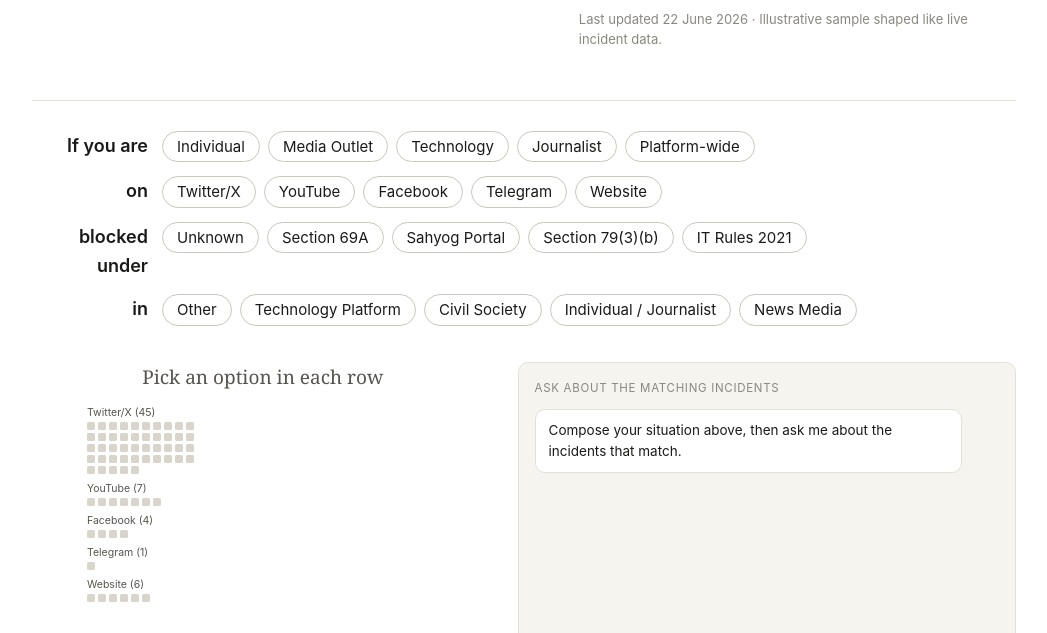
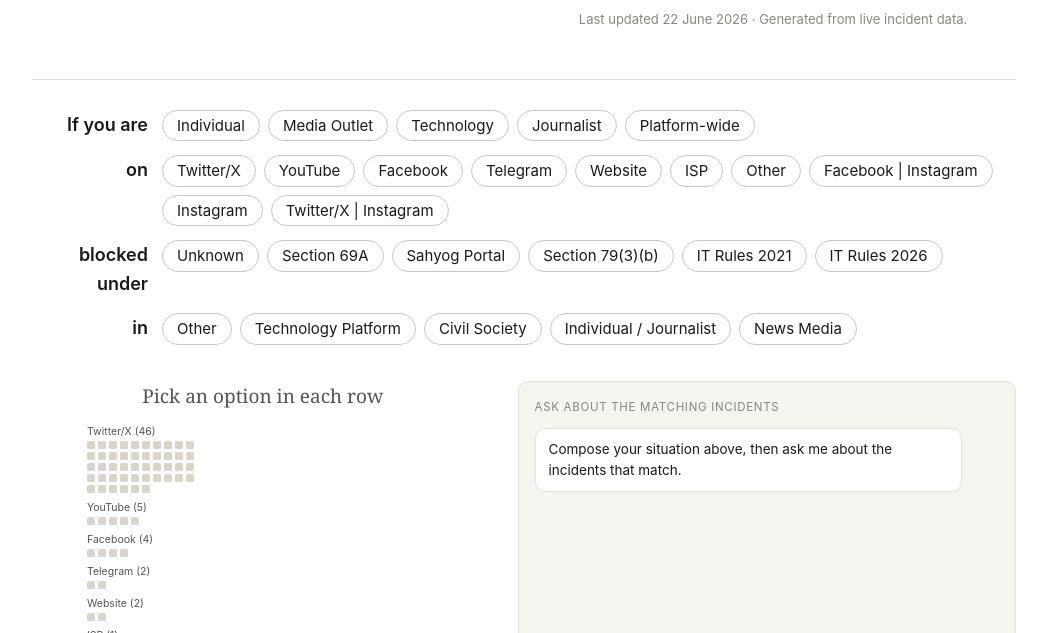
Before and after one commit to anannya-pramank/Takedown-Tracker-UI, a plain HTML site: page index.html in a window 1280 px wide. Shown: the part 162-795 px from the top of the page, without its empty margins (116-1163 px from the left). Drawn offline with Linux system fonts and the light colour scheme.

Commit message:
Update index.html

```diff
--- a/index.html
+++ b/index.html
@@ -115,7 +115,7 @@
 
   // ----- config -----
   // For production, point this at the Azure Blob URL of the vetted daily snapshot.
-  var SNAPSHOT_URL = "sample-snapshot.json";
+  var SNAPSHOT_URL = "snapshot.json";  // live data (matches the chat); was sample-snapshot.json
   // For production, point this at your Azure Functions / Foundry chat endpoint.
   // Left null here -> chat runs in stubbed (canned answer) mode.
   // Page is on GitHub Pages; function on Vercel (cross-origin; ask.py uses ALLOW_ORIGIN="*").
```
